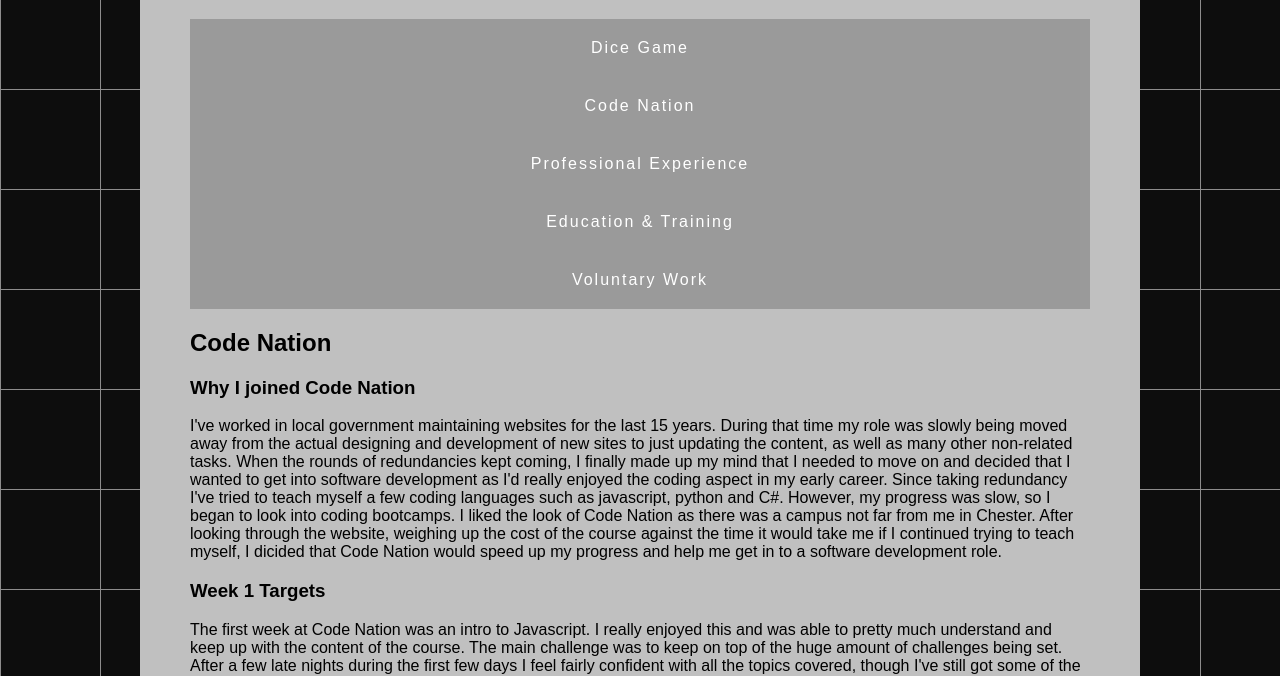
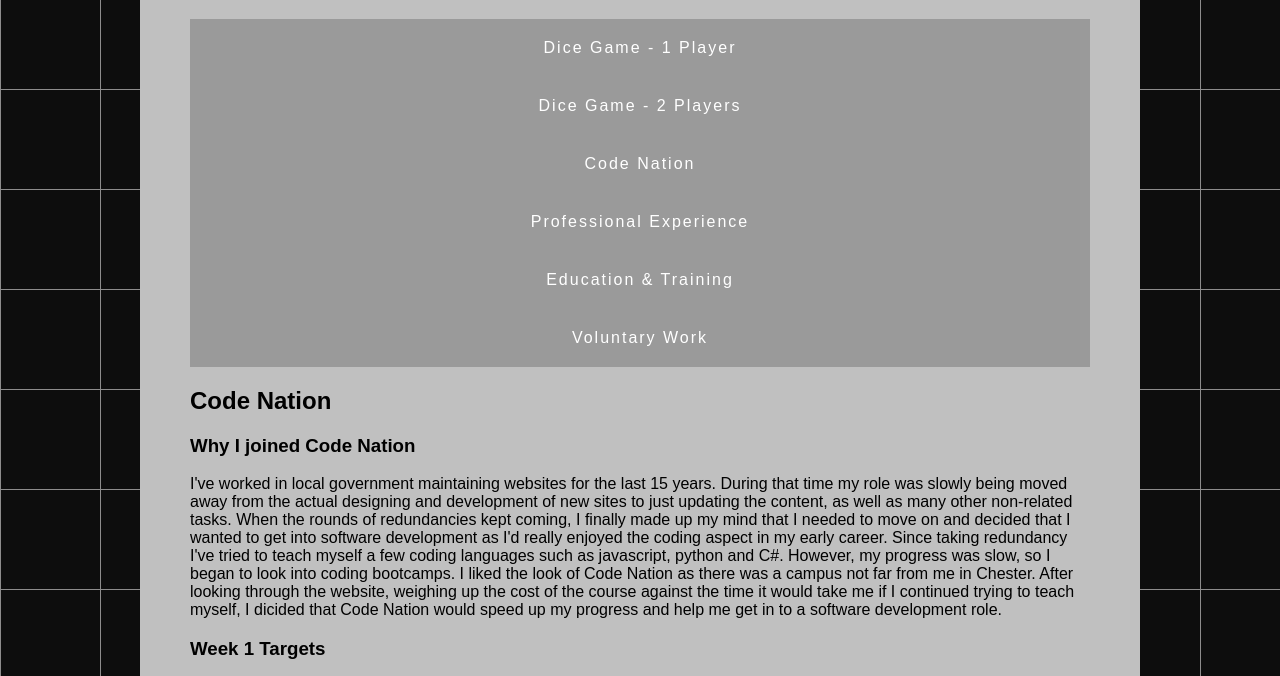
Before and after one commit to greean/portfolio, a plain HTML site: page index.html in a window 1280 px wide. Shown: the part 111-787 px from the top of the page. Drawn offline with Linux system fonts and the light colour scheme.

Commit message:
Added Dice Game - 2 Player

```diff
--- a/index.html
+++ b/index.html
@@ -14,7 +14,9 @@
     <nav class="flex-nav">
       <ul>
         <li>
-          <a target="_blank" href="https://greean.github.io/dicegame/" title="Link to Dice Game (GitHub page">Dice Game</a></li>
+          <a target="_blank" href="https://greean.github.io/dicegame/" title="Link to Dice Game - 1 Player(GitHub page">Dice Game - 1 Player</a></li>
+          <li>
+            <a target="_blank" href="https://greean.github.io/dicegame_2player/" title="Link to Dice Game - 2 Players (GitHub page">Dice Game - 2 Players</a></li>
         <li>
           <a href="#cn" title="Link to Code Nation information">Code Nation</a></li>
         <li>
```
